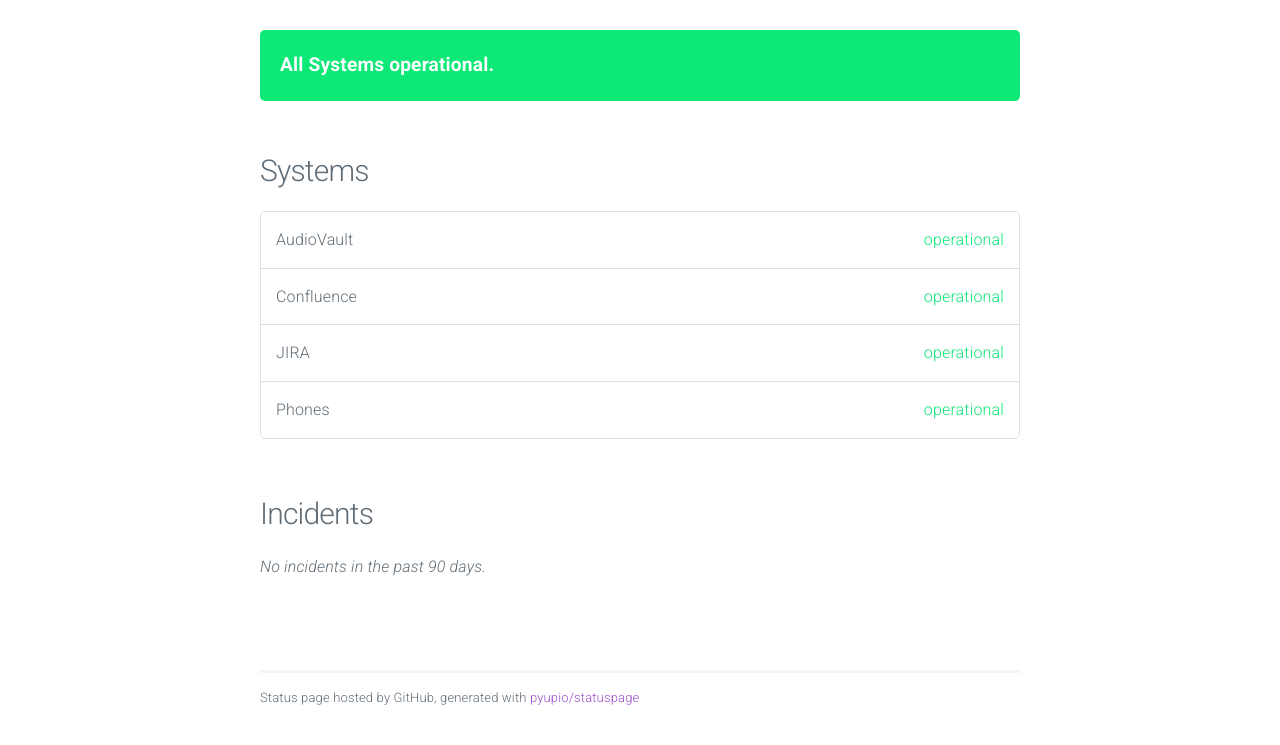
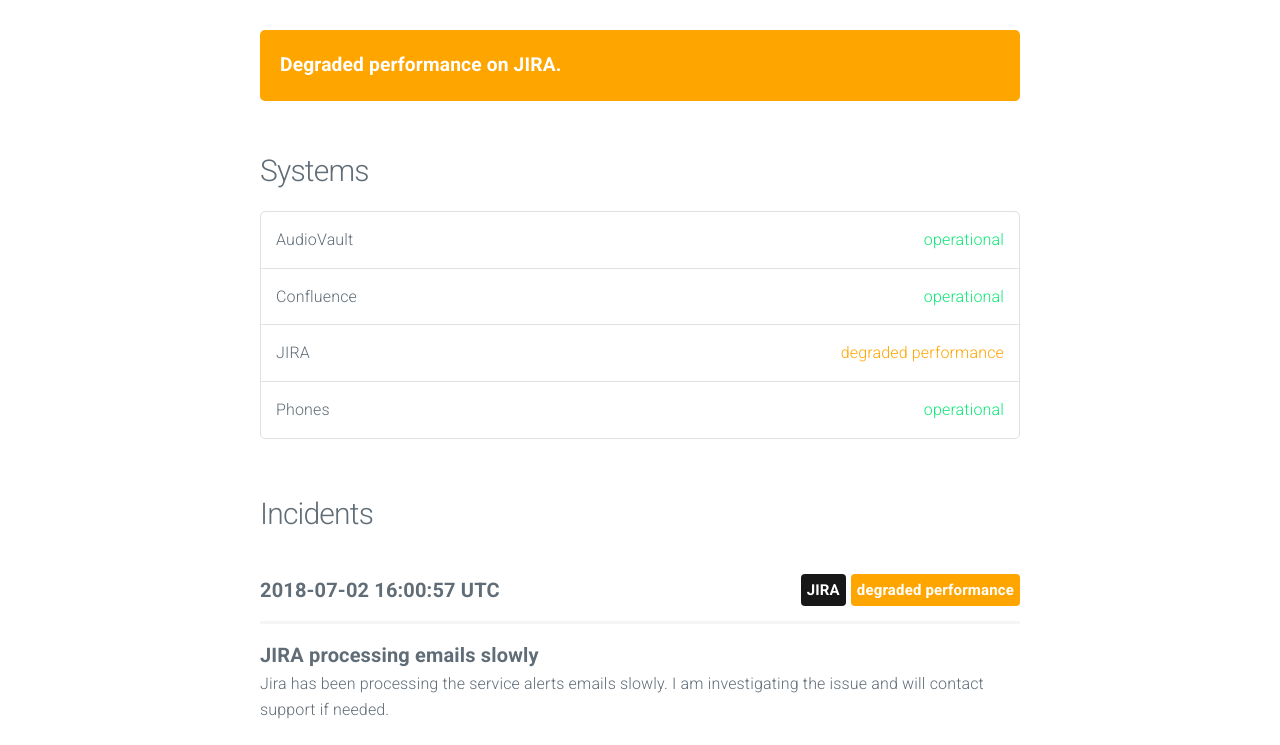
Before and after one commit to WPR-Engineering/wpr-status, a plain HTML site: page index.html in a window 1280 px wide. Shown: the part 55-800 px from the top of the page. Drawn offline with nearby package versions, Linux system fonts and the light colour scheme.

Commit message:
update index

```diff
--- a/index.html
+++ b/index.html
@@ -31,9 +31,11 @@
 
 			<section class="container" id="main">
 
-					<div class="panel operational">
-						All Systems operational.
+
+					<div class="panel degraded performance">
+						Degraded performance on JIRA.
 					</div>
+
 
 
 				<h4>Systems</h4>
@@ -48,7 +50,7 @@
 					</li>
 
 					<li>
-						JIRA <span class="status operational">operational</span>
+						JIRA <span class="status degraded performance">degraded performance</span>
 					</li>
 
 					<li>
@@ -59,7 +61,23 @@
 
 				<h4>Incidents</h4>
 
-					<em>No incidents in the past 90 days.</em>
+
+					<div class="incident">
+						<span class="date">2018-07-02 16:00:57 UTC</span>
+
+
+							<span class="label degraded performance float-right">degraded performance</span>
+
+
+							<span class="label system float-right">JIRA</span>
+
+						<hr/>
+
+						<span class="title">JIRA processing emails slowly</span>
+						<p>Jira has been processing the service alerts emails slowly. I am investigating the issue and will contact support if needed.</p>
+
+					</div>
+
 
 			</section>
 
```
